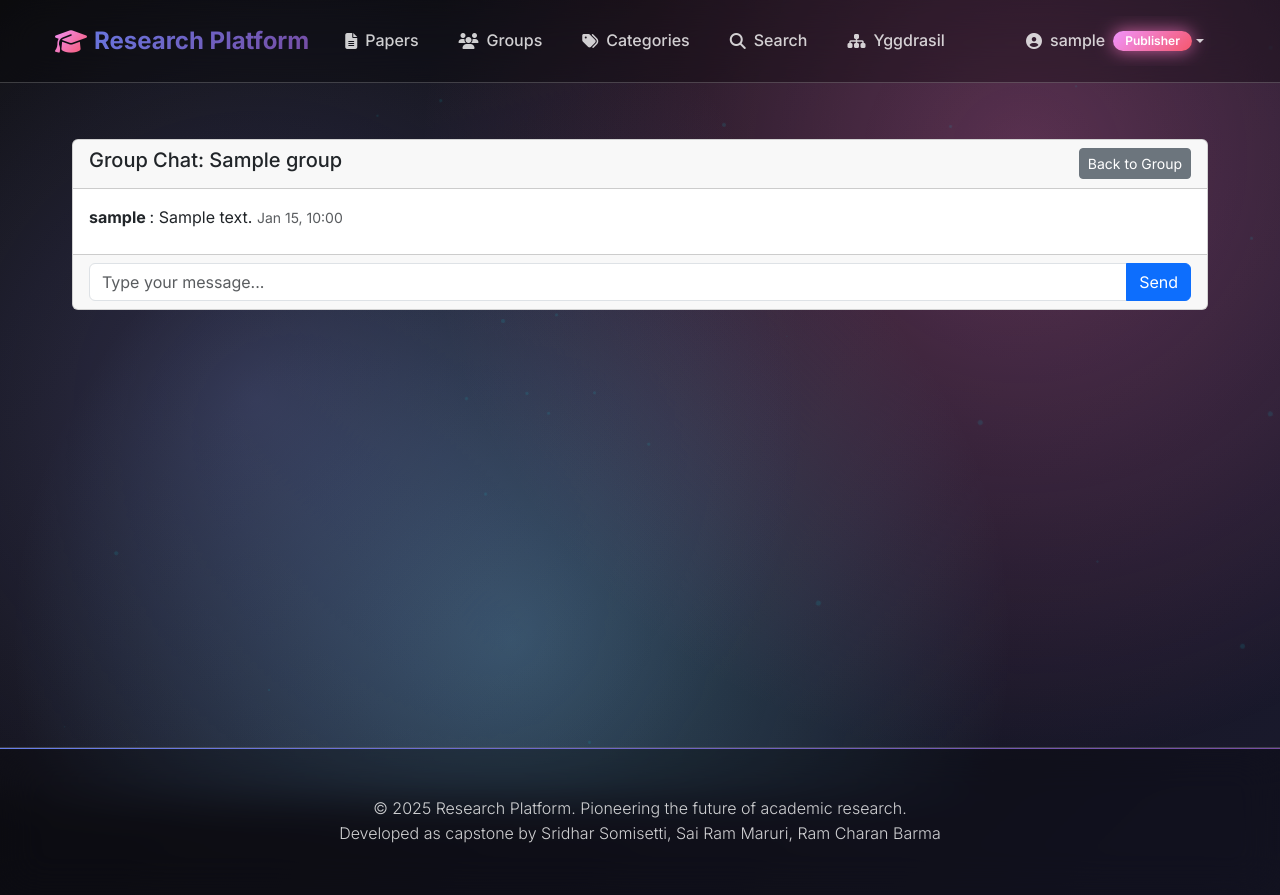
After one commit to Somisetti-Sridhar/research-portal-test-save, a Django app: page /chat/group/1/ in a window 1280 px wide. The commit adds this page. Run offline with Django 4.2, Linux system fonts and the light colour scheme; a user stored in the database is signed in; tables that the repository leaves empty hold one stand-in row (values such as "Sample post"); some libraries are stand-ins or nearby versions.

Commit message:
modified:   research_platform/apps/chat/models.py 	modified:   research_platform/apps/chat/urls.py 	modified:   research_platform/apps/chat/views.py 	modified:   research_platform/templates/base.html 	new file:   research_platform/templates/chat/group_room.html 	modified:   research_platform/templates/groups/detail.html

```diff
--- a/research_platform/apps/chat/models.py
+++ b/research_platform/apps/chat/models.py
@@ -2,10 +2,12 @@ from django.db import models
 from django.utils import timezone
 from apps.accounts.models import User
 from apps.papers.models import Paper
+from apps.groups.models import Group
 
 class ChatRoom(models.Model):
-    paper = models.ForeignKey(Paper, on_delete=models.CASCADE, related_name='chat_rooms')
-    created_by = models.ForeignKey(User, on_delete=models.CASCADE)
+    paper = models.ForeignKey('papers.Paper', on_delete=models.CASCADE, related_name='chat_rooms', null=True, blank=True)
+    group = models.ForeignKey('groups.Group', on_delete=models.CASCADE, related_name='chat_rooms', null=True, blank=True)
+    created_by = models.ForeignKey('accounts.User', on_delete=models.CASCADE)
     created_at = models.DateTimeField(default=timezone.now)
     is_active = models.BooleanField(default=True)
 
@@ -13,11 +15,15 @@ class ChatRoom(models.Model):
         db_table = 'chat_rooms'
 
     def __str__(self):
-        return f"Chat for {self.paper.title}"
+        if self.paper:
+            return f"Chat for paper: {self.paper.title}"
+        elif self.group:
+            return f"Chat for group: {self.group.name}"
+        return "Chat Room"
 
 class ChatMessage(models.Model):
     room = models.ForeignKey(ChatRoom, on_delete=models.CASCADE, related_name='messages')
-    user = models.ForeignKey(User, on_delete=models.CASCADE, null=True, blank=True)
+    user = models.ForeignKey('accounts.User', on_delete=models.CASCADE, null=True, blank=True)
     message = models.TextField()
     timestamp = models.DateTimeField(default=timezone.now)
     is_bot_message = models.BooleanField(default=False)
--- a/research_platform/apps/chat/urls.py
+++ b/research_platform/apps/chat/urls.py
@@ -8,4 +8,8 @@ urlpatterns = [
     path('room/<int:room_id>/', views.ChatDetailView.as_view(), name='room_detail'),
     path('ajax/send/<int:room_id>/', views.send_message_ajax, name='send_message_ajax'),
     path('my-chats/', views.MyChatRoomsView.as_view(), name='my_chats'),
+    path('group/<int:group_id>/', views.GroupChatRoomView.as_view(), name='group_chat'),
+    path('room/<int:room_id>/', views.ChatDetailView.as_view(), name='room_detail'),
+    path('ajax/send/<int:room_id>/', views.send_message_ajax, name='send_message_ajax'),
+    path('my-chats/', views.MyChatRoomsView.as_view(), name='my_chats'),
 ]
--- a/research_platform/apps/chat/views.py
+++ b/research_platform/apps/chat/views.py
@@ -9,6 +9,7 @@ from django.contrib import messages
 from django.db import models
 from .models import ChatRoom, ChatMessage
 from apps.papers.models import Paper
+from apps.groups.models import Group
 import json
 
 class ChatRoomView(LoginRequiredMixin, TemplateView):
@@ -30,7 +31,7 @@ class ChatRoomView(LoginRequiredMixin, TemplateView):
         # Get only the last 3 messages for this room
         last_three = ChatMessage.objects.filter(room=chat_room) \
                                         .select_related('user') \
-                                        .order_by('-timestamp')[:3]
+                                        .order_by('-timestamp')
         # Reverse so oldest of the 3 appears first
         messages = list(reversed(last_three))
 
@@ -174,3 +175,45 @@ class MyChatRoomsView(LoginRequiredMixin, ListView):
             models.Q(created_by=self.request.user) |
             models.Q(messages__user=self.request.user)
         ).distinct().order_by('-created_at')
+
+class GroupChatRoomView(ChatRoomView):
+    template_name = 'chat/group_room.html'
+
+    def get_context_data(self, **kwargs):
+        context = super(TemplateView, self).get_context_data(**kwargs)
+        group_id = kwargs['group_id']
+
+        group = get_object_or_404(Group, pk=group_id)
+        chat_room, created = ChatRoom.objects.get_or_create(
+            group=group,
+            defaults={'created_by': self.request.user}
+        )
+
+        last_three = ChatMessage.objects.filter(room=chat_room) \
+                                        .select_related('user') \
+                                        .order_by('-timestamp')
+        messages = list(reversed(last_three))
+
+        context['group'] = group
+        context['chat_room'] = chat_room
+        context['messages'] = messages
+        return context
+
+    def post(self, request, group_id):
+        group = get_object_or_404(Group, pk=group_id)
+        chat_room, created = ChatRoom.objects.get_or_create(
+            group=group,
+            defaults={'created_by': request.user}
+        )
+
+        message_text = request.POST.get('message', '').strip()
+        if message_text:
+            ChatMessage.objects.create(
+                room=chat_room,
+                user=request.user,
+                message=message_text
+            )
+            if request.headers.get('X-Requested-With') == 'XMLHttpRequest':
+                return JsonResponse({'status': 'success', 'message': 'Message sent'})
+
+        return redirect('chat:group_chat', group_id=group_id)
--- a/research_platform/templates/base.html
+++ b/research_platform/templates/base.html
@@ -601,7 +601,7 @@
         <div class="content-wrapper">
             <div class="container main-content">
                 {% if messages %}
-                    {% for message in messages %}
+                    {% for message in messages|slice:"-3:" %}
                         <div class="alert alert-{{ message.tags }} alert-dismissible fade show" role="alert">
                             <div class="alert-content">
                                 <i class="fas fa-info-circle"></i>
--- /dev/null
+++ b/research_platform/templates/chat/group_room.html
@@ -0,0 +1,42 @@
+{% extends 'base.html' %}
+
+{% block title %}{{ group.name }} - Group Chat{% endblock %}
+
+{% block content %}
+<div class="container mt-4">
+    <div class="card">
+        <div class="card-header d-flex justify-content-between align-items-center">
+            <h5>Group Chat: {{ group.name }}</h5>
+            <a href="{% url 'groups:detail' group.id %}" class="btn btn-sm btn-secondary">
+                Back to Group
+            </a>
+        </div>
+        <div class="card-body" style="max-height: 500px; overflow-y: auto;">
+            {% for msg in messages %}
+                <div class="mb-2">
+                    <strong>
+                        {% if msg.is_bot_message %}
+                            Bot
+                        {% else %}
+                            {{ msg.user.username }}
+                        {% endif %}
+                    </strong>:
+                    {{ msg.message }}
+                    <small class="text-muted">{{ msg.timestamp|date:"M d, H:i" }}</small>
+                </div>
+            {% empty %}
+                <p class="text-muted">No messages yet. Start the conversation!</p>
+            {% endfor %}
+        </div>
+        <div class="card-footer">
+            <form method="post" action="{% url 'chat:group_chat' group.id %}">
+                {% csrf_token %}
+                <div class="input-group">
+                    <input type="text" name="message" class="form-control" placeholder="Type your message..." required>
+                    <button class="btn btn-primary" type="submit">Send</button>
+                </div>
+            </form>
+        </div>
+    </div>
+</div>
+{% endblock %}
--- a/research_platform/templates/groups/detail.html
+++ b/research_platform/templates/groups/detail.html
@@ -33,6 +33,11 @@
                 </p>
                 <p><strong>Members:</strong> {{ members.count }}</p>
             </div>
+        </div>
+        <div class="mt-3">
+            <a href="{% url 'chat:group_chat' group.pk %}" class="btn btn-outline-info btn-sm">
+                <i class="fas fa-comments"></i> Group Chat
+            </a>
         </div>
 
         <!-- Group Papers -->
```
Also changed, not shown: research_platform/apps/chat/migrations/0002_chatroom_group_alter_chatroom_paper.py (added).
